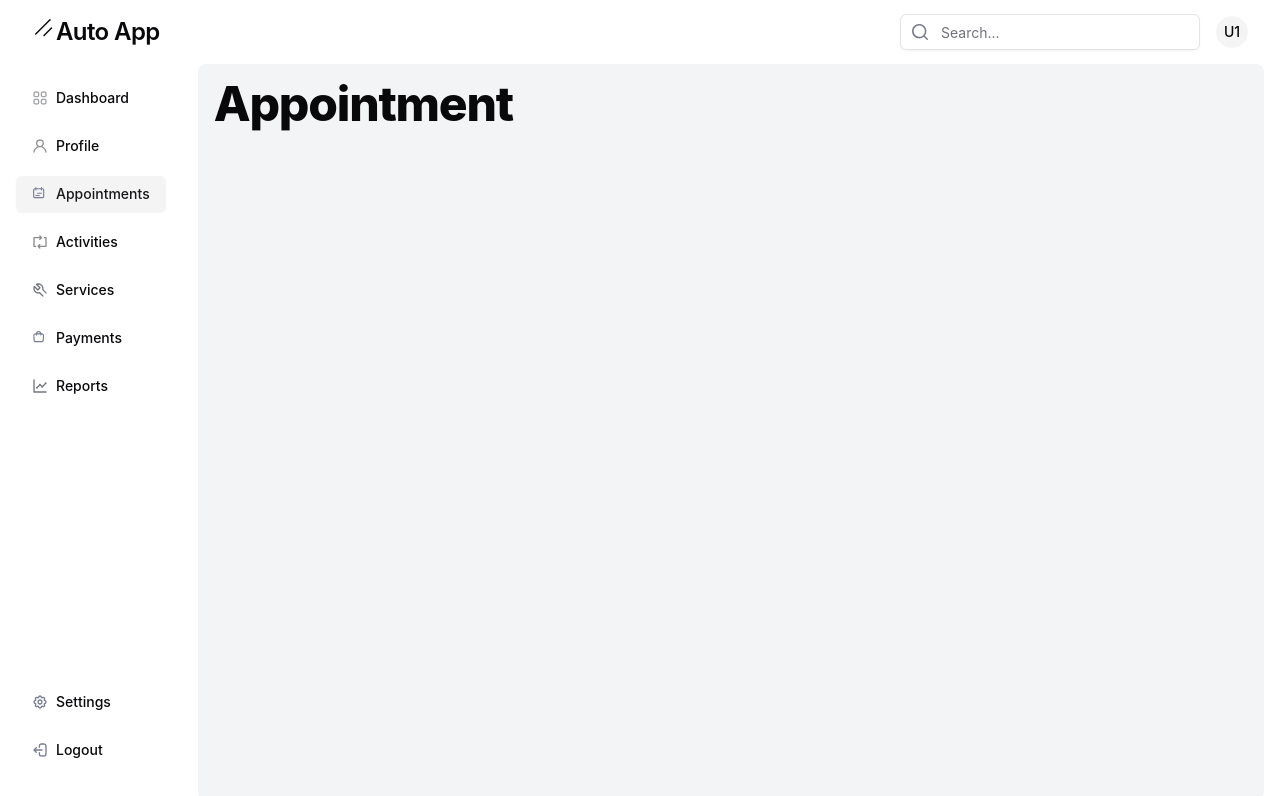
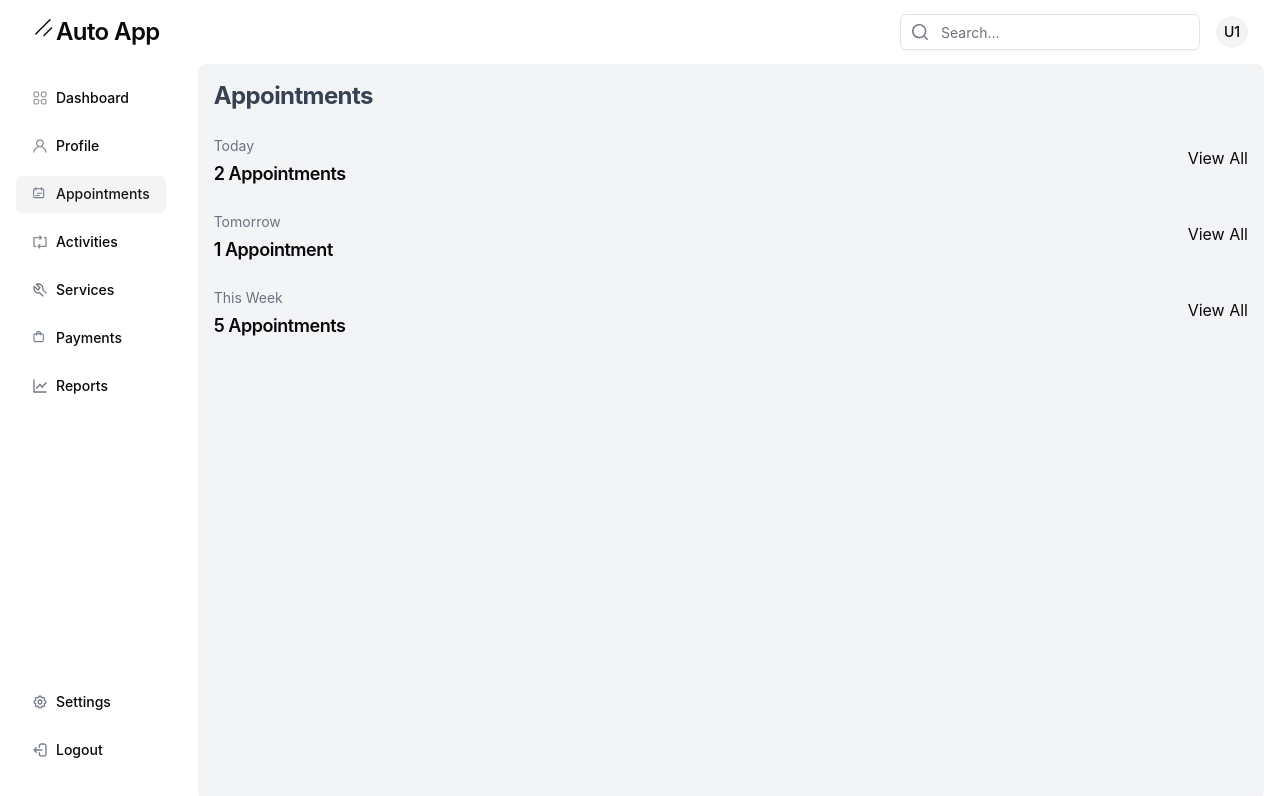
Before and after one commit to CeeJayyy007/auto-app-frontend, a React (Vite) app: page /appointments in a window 1280 px wide. Shown: the top 796 px of the page. Built offline with nearby package versions, Linux system fonts and the light colour scheme; sample sign-in values are in the browser's storage.

Commit message:
feat: add data to appointment component

```diff
--- a/src/pages/Appointments.jsx
+++ b/src/pages/Appointments.jsx
@@ -1,7 +1,30 @@
 const Appointments = () => {
   return (
     <div>
-      <h1>Appointment</h1>
+      <h3 className="mb-4 font-bold text-gray-700">Appointments</h3>
+      <div className="flex flex-col space-y-4">
+        <div className="flex flex-row items-center justify-between">
+          <div className="flex flex-col space-y-1">
+            <p className="text-sm text-gray-500">Today</p>
+            <h4 className="text-lg font-semibold">2 Appointments</h4>
+          </div>
+          <button className="btn btn-primary">View All</button>
+        </div>
+        <div className="flex flex-row items-center justify-between">
+          <div className="flex flex-col space-y-1">
+            <p className="text-sm text-gray-500">Tomorrow</p>
+            <h4 className="text-lg font-semibold">1 Appointment</h4>
+          </div>
+          <button className="btn btn-primary">View All</button>
+        </div>
+        <div className="flex flex-row items-center justify-between">
+          <div className="flex flex-col space-y-1">
+            <p className="text-sm text-gray-500">This Week</p>
+            <h4 className="text-lg font-semibold">5 Appointments</h4>
+          </div>
+          <button className="btn btn-primary">View All</button>
+        </div>
+      </div>
     </div>
   );
 };
```
